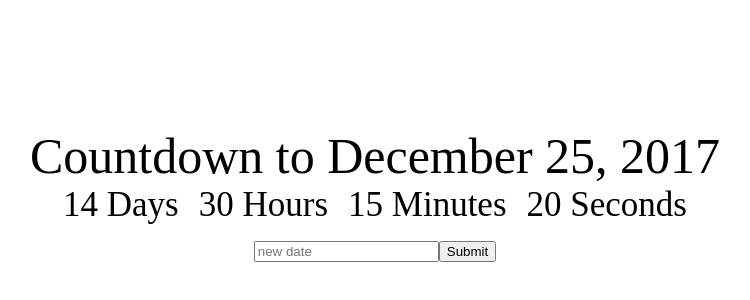
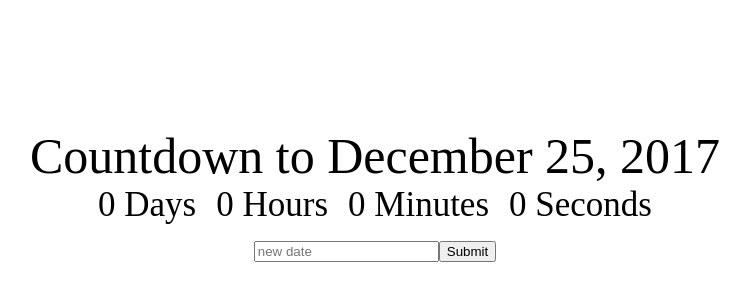
Before and after one commit to rcortezk9/react, a React (Create React App) app: page / in a window 1280 px wide. Shown: the part 126-426 px from the top of the page, without its empty margins (265-1015 px from the left). Built offline with nearby package versions, Linux system fonts and the light colour scheme.

Commit message:
Added logic to the clock

```diff
--- a/src/App.jsx
+++ b/src/App.jsx
@@ -1,4 +1,5 @@
 import React, {Component} from 'react';//component feature
+import Clock from './Clock';
 import './App.css';
 
 class App extends Component {
@@ -10,7 +11,7 @@
         }
     }
 
-    changeDeadline(){
+    changeDeadline() {
         this.setState({deadline: this.state.newDeadline});
     }
 
@@ -20,12 +21,7 @@
                 <div className="App-title">
                     Countdown to {this.state.deadline}
                 </div>
-                <div>
-                    <div className="Clock-days">14 Days</div>
-                    <div className="Clock-hours">30 Hours</div>
-                    <div className="Clock-minutes">15 Minutes</div>
-                    <div className="Clock-seconds">20 Seconds</div>
-                </div>
+                <Clock />
                 <input
                     placeholder='new date'
                     onChange={event => this.setState({newDeadline: event.target.value})}
--- /dev/null
+++ b/src/Clock.jsx
@@ -0,0 +1,27 @@
+import React, { Component } from 'react';
+import './App.css';
+
+class Clock extends Component {
+    constructor(props) {
+        super(props);
+        this.state = {
+            days: 0,
+            hours: 0,
+            minutes: 0,
+            seconds: 0,
+        }
+    }
+
+    render() {
+        return (
+            <div>
+                <div className="Clock-days">{this.state.days} Days</div>
+                <div className="Clock-hours">{this.state.hours} Hours</div>
+                <div className="Clock-minutes">{this.state.minutes}  Minutes</div>
+                <div className="Clock-seconds">{this.state.seconds} Seconds</div>
+            </div>
+        )
+    }
+}
+
+export default Clock;
```
